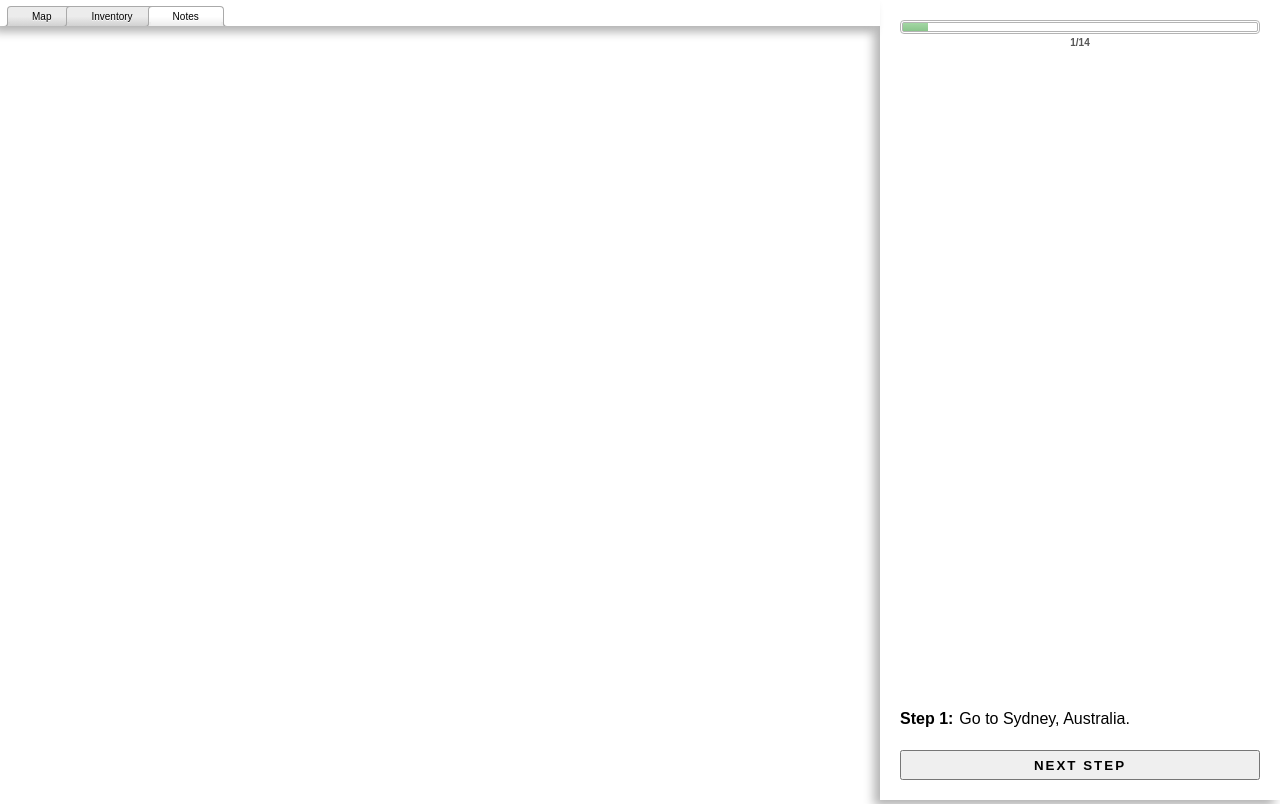
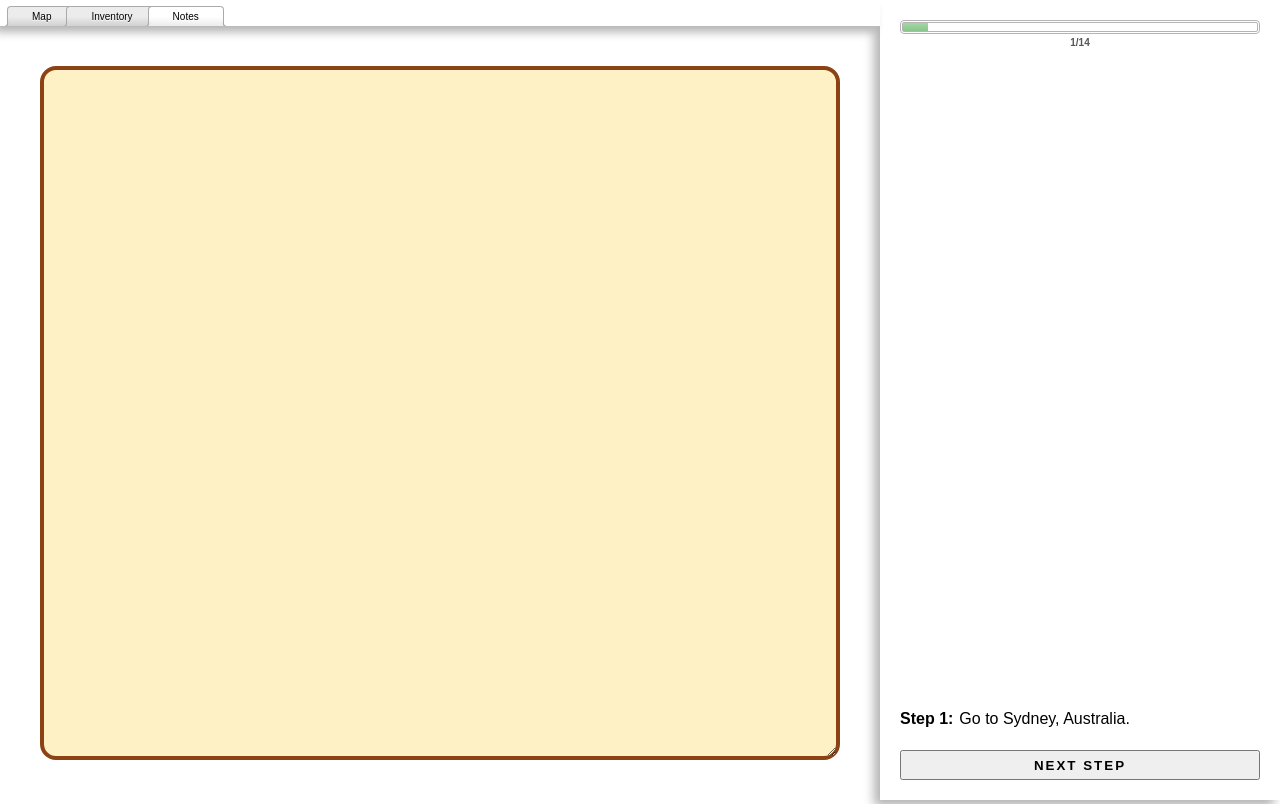
Before and after one commit to mindnektar/mapgame, a React app: page / in a window 1280 px wide. Both pictures are taken after a click on the item "Notes". Built offline with nearby package versions, Linux system fonts and the light colour scheme.

Commit message:
add notebook

```diff
--- a/js/components/App/Content.js
+++ b/js/components/App/Content.js
@@ -1,5 +1,6 @@
 import React, {Component} from 'react';
 import Map from './Content/Map';
+import Notes from './Content/Notes';
 
 export default class Content extends Component {
     render() {
@@ -13,6 +14,9 @@ export default class Content extends Component {
                     answerValid={this.props.answerValid}
                     setMarker={this.props.setMarker}
                 />
+                <Notes
+                    visible={this.props.currentTab === 'notes'}
+                />
             </div>
         );
     }
--- /dev/null
+++ b/js/components/App/Content/Notes.js
@@ -0,0 +1,16 @@
+import React, {Component} from 'react';
+
+export default class Notes extends Component {
+    render() {
+        return (
+            <div
+                id="notes"
+                className={this.props.visible ? 'visible' : ''}
+            >
+                <div id="notebook">
+                    <textarea></textarea>
+                </div>
+            </div>
+        );
+    }
+}
--- a/sass/partials/_content.sass
+++ b/sass/partials/_content.sass
@@ -1,8 +1,14 @@
-@import "content/map"
+@import "../helpers/globals"
+@import "content/notes"
 
 #content
     > div
+        bottom: 0
+        left: 0
         opacity: 0
+        position: absolute
+        right: $sidebar-width
+        top: $topbar-height
         transition: opacity 300ms ease
 
         &.visible
--- a/sass/partials/content/_map.sass
+++ /dev/null
@@ -1,8 +0,0 @@
-@import "../../helpers/globals"
-
-#map
-    bottom: 0
-    left: 0
-    position: absolute
-    right: $sidebar-width
-    top: $topbar-height
--- /dev/null
+++ b/sass/partials/content/_notes.sass
@@ -0,0 +1,22 @@
+#notebook
+    background: #fff1c6
+    border: 4px solid #8b4214
+    border-radius: 16px
+    bottom: 40px
+    left: 40px
+    position: absolute
+    right: 40px
+    top: 40px
+
+    textarea
+        background: none
+        border: none
+        box-sizing: border-box
+        height: 100%
+        left: 0
+        line-height: 20px
+        outline: none
+        padding: 20px
+        position: absolute
+        top: 0
+        width: 100%
```
